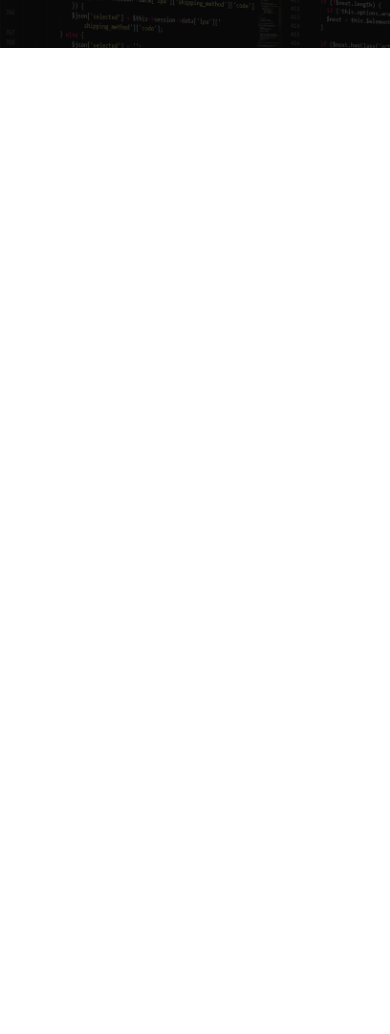
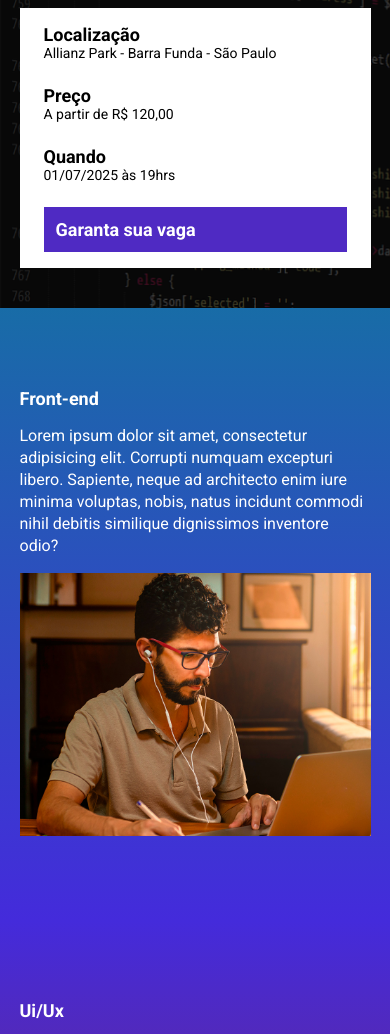
Before and after one commit to Lucashpinheiro/ebac_tech_talks, a website built with Parcel: page src/index.html in a window 390 px wide. Shown: the part 192-1226 px from the top of the page. Before the commit the page ends 844 px from the top, so only its background shows below. Built offline with nearby package versions, Linux system fonts and the light colour scheme.

Commit message:
criando a contagem regressiva

```diff
--- a/package.json
+++ b/package.json
@@ -2,9 +2,9 @@
   "name": "ebac_talks",
   "version": "1.0.0",
   "description": "",
-  "main": "index.js",
   "scripts": {
     "dev": "parcel src/index.html src/styles/main.scss src/scripts/main.js",
+    "build": "parcel build src/index.html",
     "test": "echo \"Error: no test specified\" && exit 1"
   },
   "keywords": [],
@@ -12,6 +12,7 @@
   "license": "ISC",
   "devDependencies": {
     "@parcel/transformer-sass": "^2.12.0",
+    "events": "^3.3.0",
     "parcel": "^2.12.0",
     "sharp": "^0.31.3"
   }
--- a/src/index.html
+++ b/src/index.html
@@ -8,15 +8,80 @@
     <link rel="preconnect" href="https://fonts.gstatic.com" crossorigin>
     <link href="https://fonts.googleapis.com/css2?family=Roboto+Condensed:ital,wght@0,100..900;1,100..900&family=Roboto:ital,wght@0,100;0,300;0,400;0,500;0,700;0,900;1,100;1,300;1,400;1,500;1,700;1,900&display=swap" rel="stylesheet">
     <link rel="stylesheet" href="styles/main.scss">
+    <link rel="stylesheet" href="https://unpkg.com/aos@next/dist/aos.css" />
 </head>
 <body>
     <header class="hero">
         <div class="container">
             <img class="hero__logo" src="./images/ebac_logo.svg" alt="EBAC">
-            <p class="hero__text">O maior evento de tecnologia do Brasil começa em 10d 12h 20m 15s</p>
+            <p class="hero__text">O maior evento de tecnologia do Brasil começa em <span id="contador"></span></p>
+            <div class="infos-bar">
+                <ul class="infos-bar__infos">
+                    <li class="infos-bar__infos__item">
+                        <b>Localização</b>
+                        Allianz Park - Barra Funda - São Paulo
+                    </li>
+                    <li class="infos-bar__infos__item">
+                        <b>Preço</b>
+                        A partir de R$ 120,00
+                    </li>
+                    <li class="infos-bar__infos__item">
+                        <b>Quando</b>
+                        01/07/2025 às 19hrs
+                    </li>
+                </ul>
+                <a href="#" class="button button__primary">
+                    Garanta sua vaga
+                </a>
+            </div>
         </div>
     </header>
+    <section class="event event__frontend">
+        <div class="container" data-aos="fade-right">
+            <div class="event__details">
+                <h2 class="event__details__title">Front-end</h2>
+                <p class="event__details__description">
+                    Lorem ipsum dolor sit amet, consectetur adipisicing elit. Corrupti numquam excepturi libero. Sapiente, neque ad architecto enim iure minima voluptas, nobis, natus incidunt commodi nihil debitis similique dignissimos inventore odio?
+                </p>
+            </div>
+            <img class="event__image" src="./images/frontend.png" alt="Front-end">
+        </div>
+    </section>
+    <section class="event event__ux-ui event__image-left">
+        <div class="container" data-aos="fade-left">
+            <div class="event__details">
+                <h2 class="event__details__title">Ui/Ux</h2>
+                <p class="event__details__description">
+                    Lorem ipsum dolor sit amet, consectetur adipisicing elit. Corrupti numquam excepturi libero. Sapiente, neque ad architecto enim iure minima voluptas, nobis, natus incidunt commodi nihil debitis similique dignissimos inventore odio?
+                </p>
+            </div>
+            <img class="event__image" src="./images/frontend.png" alt="Front-end">
+        </div>
+    </section>
+    <section class="event event__data-science">
+        <div class="container" data-aos="fade-right">
+            <div class="event__details">
+                <h2 class="event__details__title">Data science</h2>
+                <p class="event__details__description">
+                    Lorem ipsum dolor sit amet, consectetur adipisicing elit. Corrupti numquam excepturi libero. Sapiente, neque ad architecto enim iure minima voluptas, nobis, natus incidunt commodi nihil debitis similique dignissimos inventore odio?
+                </p>
+            </div>
+            <img class="event__image" src="./images/frontend.png" alt="Front-end">
+        </div>
+    </section>
+    <section class="event event__backend  event__image-left">
+        <div class="container" data-aos="fade-left">
+            <div class="event__details">
+                <h2 class="event__details__title">Back-end</h2>
+                <p class="event__details__description">
+                    Lorem ipsum dolor sit amet, consectetur adipisicing elit. Corrupti numquam excepturi libero. Sapiente, neque ad architecto enim iure minima voluptas, nobis, natus incidunt commodi nihil debitis similique dignissimos inventore odio?
+                </p>
+            </div>
+            <img class="event__image" src="./images/frontend.png" alt="Front-end">
+        </div>
+    </section>
 
+    <script src="https://unpkg.com/aos@next/dist/aos.js"></script>
     <script src="scripts/main.js"></script>
 </body>
 </html>
--- a/src/scripts/main.js
+++ b/src/scripts/main.js
@@ -0,0 +1,24 @@
+AOS.init();
+
+const eventDate = new Date('Jul 01, 2025 19:00:00');
+const eventTimeStamp =  eventDate.getTime();
+
+const countTime = setInterval(function(){
+    const now = new Date();
+    const nowTimeStamp = now.getTime();
+
+    const distance = eventTimeStamp - nowTimeStamp;
+
+    const daysToEvent = Math.floor(distance / (1000 * 60 * 60 * 24));
+    const hoursToEvent = Math.floor((distance % (1000 * 60 * 60 * 24)) / (1000 * 60 * 60));
+    const minutesToEvent = Math.floor((distance % (1000 * 60 * 60)) / (1000 * 60));
+    const secondsToEvent = Math.floor((distance % (1000 * 60) / 1000));
+
+    document.getElementById('contador').innerHTML = `${daysToEvent}d ${hoursToEvent}h ${minutesToEvent}m ${secondsToEvent}s`;
+
+    if(distance < 0){
+        clearInterval(countTime);
+        document.getElementById('contador').innerHTML = `O evento expirou`;
+    }
+
+},1000);
--- /dev/null
+++ b/src/styles/_event.scss
@@ -0,0 +1,65 @@
+@use 'variables';
+
+.event {
+    padding: 80px 0;
+
+    &__frontend {
+        background-image: linear-gradient(variables.$blue1, variables.$blue2);
+    }
+
+    &__ux-ui {
+        background-image: linear-gradient(variables.$blue2, variables.$pink1);
+    }
+
+    &__data-science {
+        background-image: linear-gradient(variables.$pink1, variables.$yellow);
+    }
+
+    &__backend {
+        background-image: linear-gradient(variables.$yellow, variables.$pink1);
+    }
+
+    &__image-left {
+        .container {
+            flex-direction: row-reverse;
+        }
+    }
+
+
+    .container {
+        display: flex;
+        gap: 40px;
+    }
+
+    &__image {
+        max-width: 360px;
+    }
+
+    &__details {
+        &__title {
+            font-size: 18px;
+            font-weight: bold;
+            margin-bottom: 16px;
+        }
+
+        &__description {
+            line-height: 22px;
+        }
+    }
+
+    @media (max-width: 640px) {
+        .container {
+            display: block;
+        }
+
+        &__image {
+            width: 100%;
+        }
+
+        &__details {
+            margin-right: 0;
+            margin-bottom: 16px;
+        }
+
+    }
+}
--- a/src/styles/_hero.scss
+++ b/src/styles/_hero.scss
@@ -1,3 +1,4 @@
+
 .hero {
     padding-top: 64px;
     padding-bottom: 100px;
@@ -28,7 +29,6 @@
         font-weight: 800;
         line-height: 56px;
         text-align: center;
-        color: #fff;
     }
 
     &__logo {
--- /dev/null
+++ b/src/styles/_variables.scss
@@ -0,0 +1,8 @@
+$blue1: #186ca7;
+$blue2: #442bdb;
+$pink1: #89223B;
+$yellow: #9C791D;
+$purple: #4f2ac3;
+
+$secondaryTextColor: #000;
+$textColor: #fff;
--- /dev/null
+++ b/src/styles/components/_buttons.scss
@@ -0,0 +1,25 @@
+@use '../variables';
+
+.button {
+    padding: 12px;
+    font-size: 18px;
+    font-weight: bold;
+    text-decoration: none;
+    text-align: center;
+    white-space: nowrap;
+
+    &__primary {
+        color: variables.$textColor;
+        background-color: variables.$purple;
+    }
+
+    @media (max-width: 640px) {
+        display: block;
+        width: 100%;
+    }
+
+    @media (max-width: 1024px) {
+        display: flex;
+        align-items: center;
+    }
+}
--- /dev/null
+++ b/src/styles/components/_infos_bar.scss
@@ -0,0 +1,42 @@
+@use '../variables';
+
+.infos-bar {
+    padding: 16px 24px;
+    background-color: variables.$textColor;
+    display: flex;
+    justify-content: space-between;
+
+    &__infos {
+        display: flex;
+        gap: 40px;
+
+        &__item {
+            font-size: 14px;
+            color: variables.$secondaryTextColor;
+
+            b {
+                font-size: 18px;
+                color: variables.$secondaryTextColor;
+                display: block;
+            }
+        }
+    }
+
+    @media (max-width: 640px) {
+        display: block;
+
+        &__infos {
+            display: block;
+
+            &__item {
+                margin-bottom: 24px;
+            }
+        }
+    }
+
+    @media (max-width: 1024px) {
+        &__infos {
+            gap: 16px;
+        }
+    }
+}
--- a/src/styles/main.scss
+++ b/src/styles/main.scss
@@ -1,10 +1,16 @@
 @use 'hero';
+@use 'components/infos_bar';
+@use 'components/buttons';
+@use 'event';
+@use 'variables';
+
 * {
     margin: 0;
     padding: 0;
     box-sizing: border-box;
     font-family: "Roboto", sans-serif;;
-    color: #fff;
+    color: variables.$textColor;
+    list-style: none;
 }
 
 .container {
```
Also changed, not shown: 1 other file.
